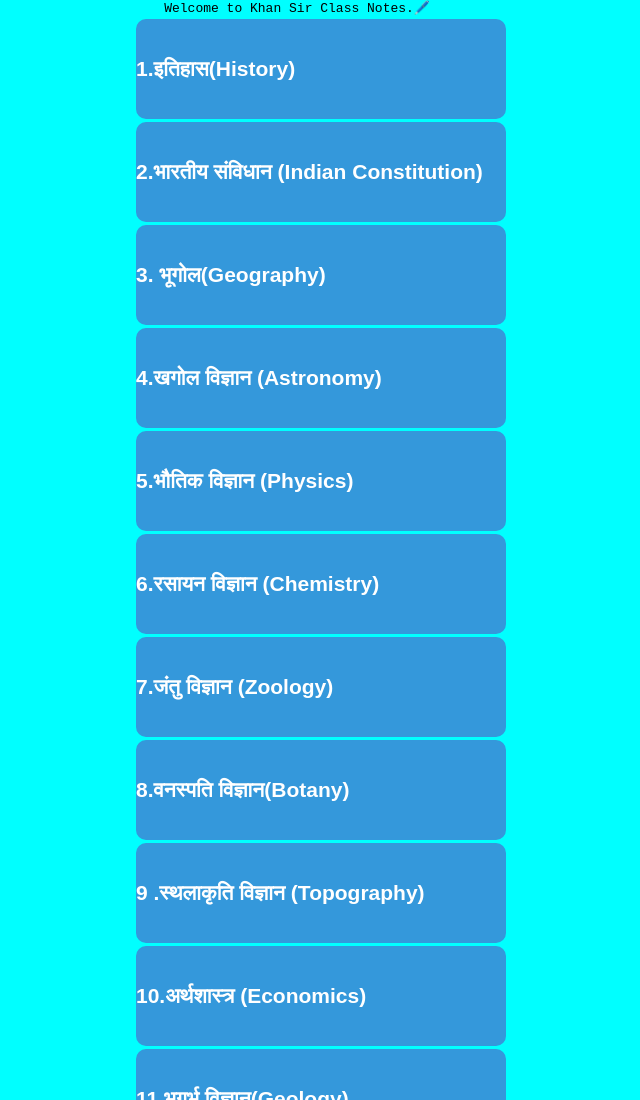
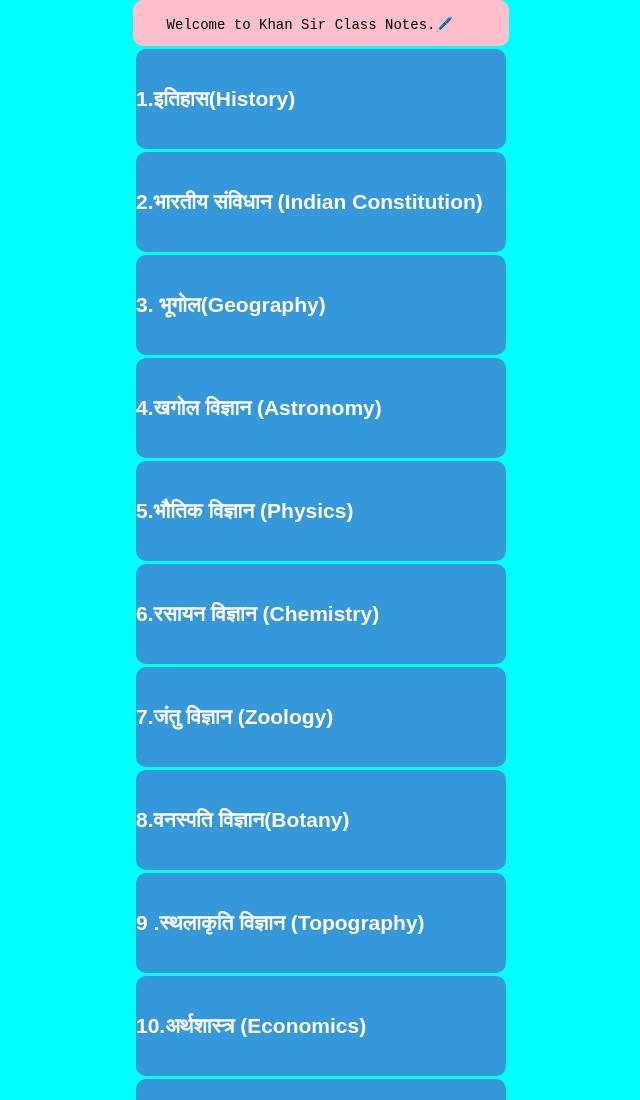
Before and after one commit to Amarjeet2025/My-Class-notes-, a plain HTML site: page index.html in a window 1280 px wide. Shown: the top 1100 px of the page, without its empty margins (319-959 px from the left). Drawn offline with Linux system fonts and the light colour scheme.

Commit message:
Update style..css

```diff
--- a/style..css
+++ b/style..css
@@ -35,3 +35,12 @@
     a{
       text-decoration: none;
     }
+ #navbar{
+      height: 30px;
+      background: pink;
+      margin-right: 0px;
+      font-size: 14px;
+      font-style: sans-serif;
+      padding-top: 16px;
+      border-radius: 10px;
+ }
```
